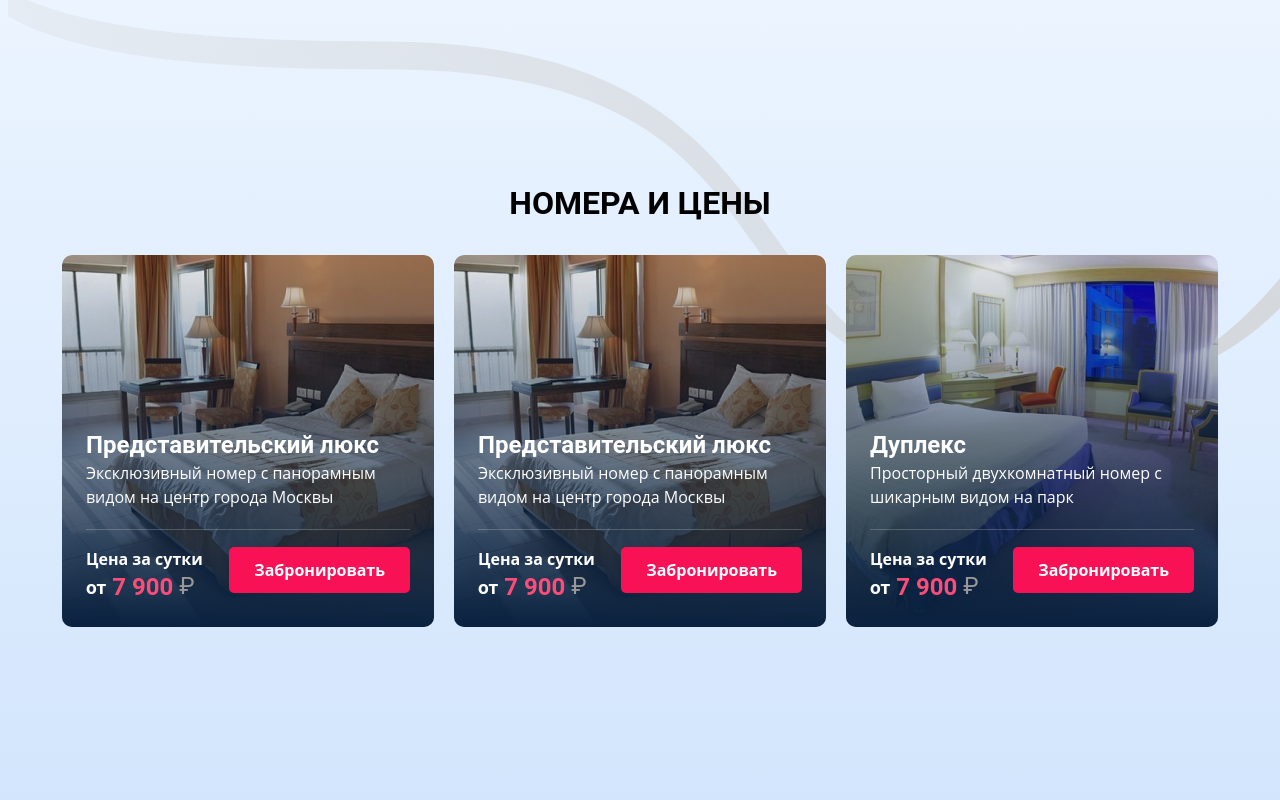
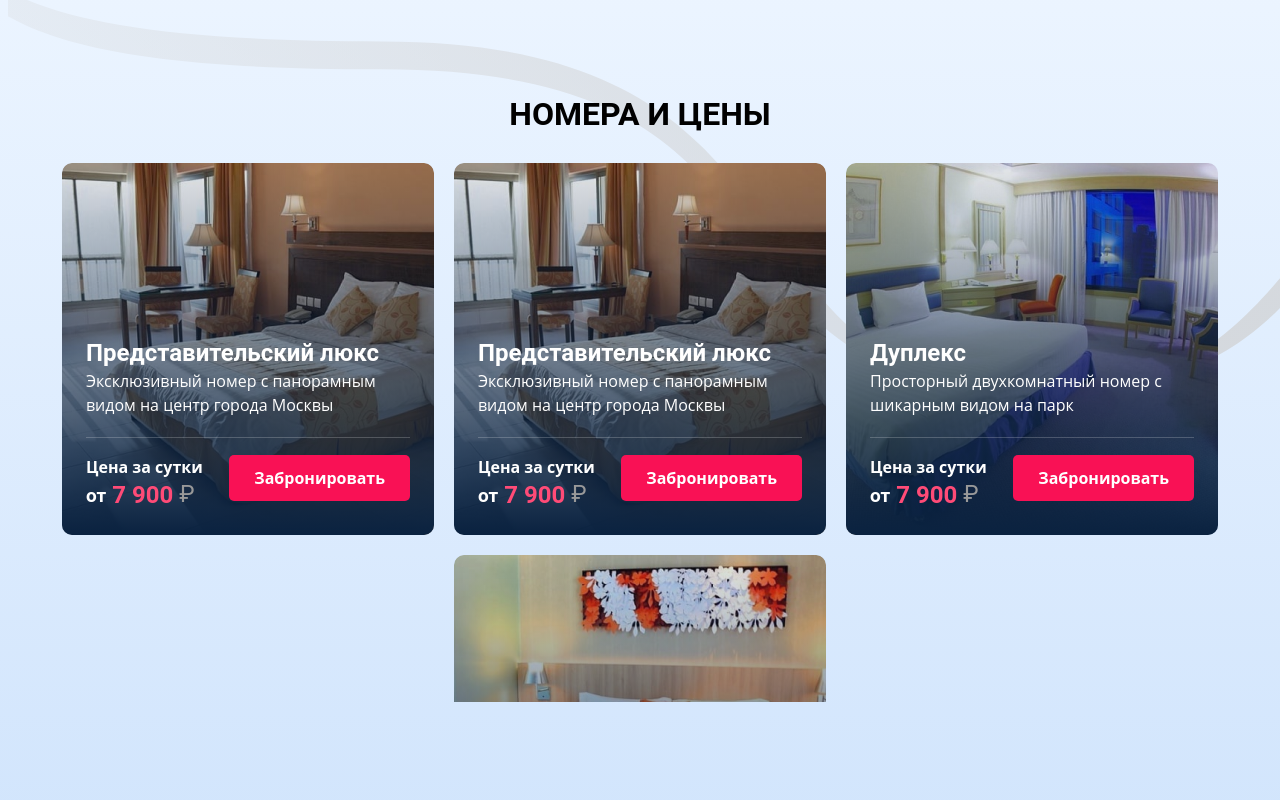
Before and after one commit to il8q/TravellineTestTask, a plain HTML site: page index.html in a window 1280 px wide. Drawn offline with Linux system fonts and the light colour scheme.

Commit message:
Добавлена формула расчета высоты grid

```diff
--- a/css/common.css
+++ b/css/common.css
@@ -1,6 +1,15 @@
 :root {
+  --title-height: 32px;
 	--title-container--margin-top: 0px;
 	--title-container--margin-bottom: 23px;
+	--title-container--line-height: 32px;
+}
+
+.page-content {
+	/*display: flex;*/
+	/*flex-direction: column;*/
+	/*align-content: center;*/
+	/*height: 100%;*/
 }
 
 
@@ -12,8 +21,17 @@
 	);
 }
 
-.content-container {
-	text-align: center;
+.page-content__title-container {
+	display: flex;
+	align-items: center;
+	justify-content: center;
+}
+
+.page-content__content-container {
+	display: flex;
+	flex-direction: column;
+	justify-content: flex-start;
+	height: 100%;
 }
 
 .text-to-center {
--- a/css/mobile-css/common.css
+++ b/css/mobile-css/common.css
@@ -1,3 +1,10 @@
+:root {
+  --title-height: 24px;
+  --title-container--margin-top: 24px;
+  --title-container--margin-bottom: 14px;
+  --title-container--line-height: 32px;
+}
+
 .page-to-center-display {
   position: absolute;
   top: 0;
--- a/css/tablet-css/common.css
+++ b/css/tablet-css/common.css
@@ -1,3 +1,10 @@
+:root {
+  --title-height: 55px;
+  --title-container--margin-top: 27px;
+  --title-container--margin-bottom: 16px;
+  --title-container--line-height: 32px;
+}
+
 .page-to-center-display {
   position: absolute;
   top: 0;
--- a/grid/grid.css
+++ b/grid/grid.css
@@ -14,11 +14,18 @@
 		+ var(--cell-padding) * (var(--cells-in-row) * 2)
 		+ var(--scroll-width)
 	);
-	height: calc(var(--cell-height) + var(--cell-padding) * 2);
-  /*height: calc(*/
-  /*  100% - 50%*/
-  /*  - (var(--title-container--margin-top) + var(--title-container--margin-bottom))*/
-  /*);*/
+	/*height: calc(var(--cell-height) + 2 * var(--cell-padding));*/
+	--page-container-margin-top: 50vh;
+	height: calc(
+		100vh - (
+			var(--title-container--margin-top)
+			+ var(--title-container--margin-bottom)
+			+ var(--title-container--line-height)
+			+ (var(--cell-height) + 2 * var(--cell-padding)) / 2
+			/*- var(--page-container-margin-top)*/
+		)
+	);
+	/*height: calc(50%);*/
 	margin-left: auto;
 	margin-right: auto;
 
--- a/grid/mobile-css/grid.css
+++ b/grid/mobile-css/grid.css
@@ -5,9 +5,16 @@
   --cells-in-row: 1;
 
   width: calc(
-    var(--cell-height) * var(--cells-in-row)
+    var(--cell-width) * var(--cells-in-row)
     + var(--cell-padding) * (var(--cells-in-row) * 2)
     + var(--scroll-width)
+  );
+
+  height: calc(
+    100vh - (
+      var(--title-container--margin-top)
+      + var(--title-container--margin-bottom)
+    )
   );
 }
 
--- a/grid/tablet-css/grid.css
+++ b/grid/tablet-css/grid.css
@@ -3,17 +3,18 @@
   --cell-height: 420px;
   --cell-padding: 10px;
   --cells-in-row: 2;
-
+  --cell-side-padding: 14px;
   width: calc(
     var(--cell-width) * var(--cells-in-row)
-    + var(--cell-padding) * (var(--cells-in-row) * 2)
+    + var(--cell-side-padding) * (var(--cells-in-row) * 2)
     + var(--scroll-width)
   );
+  height: 900px;
 }
 
 .grid--cell-padding {
   padding-top: 10px;
-  padding-left: 14px;
-  padding-right: 14px;
+  padding-left: var(--cell-side-padding);
+  padding-right: var(--cell-side-padding);
   padding-bottom: 18px;
 }
--- a/index.html
+++ b/index.html
@@ -17,7 +17,7 @@
 </head>
 <body class="page-background-color">
 
-<svg class="background-tracery" viewBox="0 0 1366 856" style="viewBox">
+<svg class="background-tracery" viewBox="0 0 1366 856">
   <path d="M1402.74 682.856C1450.41 622.317 1498.69 560.994 1580 528.23V530.132C1512.1 561.047 1474.52 615.328 1436.25 670.606C1374.36 760 1310.67 852 1114 852C1269.55 852 1335.53 768.208 1402.74 682.856Z" fill="url(#paint0_linear_1089_3)"/>
   <path d="M-89 221C-89 390.041 -56.5 474 401.5 474C674.591 474 752.763 583.887 824.81 685.165C886.389 771.727 943.494 852 1114 852C915.327 852 859.089 773.197 800.135 690.589C735.202 599.602 666.975 504 401.5 504C-56.5 504 -89 420.041 -89 221Z" fill="url(#paint0_linear_1089_3)"/>
   <path d="M-340 468L-339.507 4.52698C-336.299 38.6453 -296.364 49.0012 -249.285 61.2092C-177.456 79.8356 -89 102.773 -89 221C-89 83.2915 -174.279 54.8074 -271.851 22.2175C-279.868 19.5397 -288.034 17.095 -296.26 14.6321C-310.812 10.2751 -325.553 5.86145 -340 0V468Z" fill="url(#paint0_linear_1089_3)"/>
@@ -29,14 +29,13 @@
   </defs>
 </svg>
 
-<div class="page-to-center-display">
-  <div>
+<div class="page-content page-to-center-display">
+  <div class="page-content__title-container">
     <div insert-block="title-container/title-container.html"></div>
-    <div class="content-container">
-      <div insert-block="grid/grid.html"></div>
-    </div>
   </div>
-
+  <div class="page-content__content-container">
+    <div insert-block="grid/grid.html"></div>
+  </div>
 </div>
 
 <script>
--- a/title-container/mobile-css/title-container.css
+++ b/title-container/mobile-css/title-container.css
@@ -1,13 +1,11 @@
 .title-container__title {
-  --title-height: 32px;
-  --title-container--margin-bottom: 0px;
-  margin-top: 0px;
+  margin-top: var(--title-container--margin-top);
   margin-bottom: var(--title-container--margin-bottom);
 
-  font-size: 24px;
+  font-size: var(--title-height);
 }
 
 .title-container {
-  margin-top: 24px;
-  margin-bottom: 14px;
+  margin-top: var(--title-container--margin-top);
+  margin-bottom: var(--title-container--margin-bottom);
 }
--- a/title-container/tablet-css/title-container.css
+++ b/title-container/tablet-css/title-container.css
@@ -1,13 +1,6 @@
 .title-container__title {
-  --title-height: 55px;
-  --title-container--margin-bottom: 0px;
-  margin-top: 0px;
+  margin-top: var(--title-container--margin-top);
   margin-bottom: var(--title-container--margin-bottom);
 
-  font-size: 36px;
+  font-size: var(--title-container--line-height);
 }
-
-.title-container {
-  margin-top: 27px;
-  margin-bottom: 16px;
-}
--- a/title-container/title-container.css
+++ b/title-container/title-container.css
@@ -1,9 +1,8 @@
 .title-container__title {
+	margin-top: var(--title-container--margin-top);
 	margin-bottom: var(--title-container--margin-bottom);
-
-	==title-height: 32px;
 	font-family: "Roboto", sans-serif;
-	line-height: var(--title-height);
+	line-height: var(--title-container--line-height);
 	text-align: center;
 }
 
--- a/title-container/title-container.html
+++ b/title-container/title-container.html
@@ -6,10 +6,8 @@
       media="screen and (max-width: 767px)"
       href="title-container/mobile-css/title-container.css"/>
 
-<div class="title-container">
-  <h1 class="title-container__title
-  title-container__title--font-weight--normal
-  title-container__title--font-uppercase">
-    <b>Номера и цены</b>
-  </h1>
-</div>
+<h1 class="title-container__title
+title-container__title--font-weight--normal
+title-container__title--font-uppercase">
+  <b>Номера и цены</b>
+</h1>
```
Lines whose indentation alone changed are shown as unchanged.
